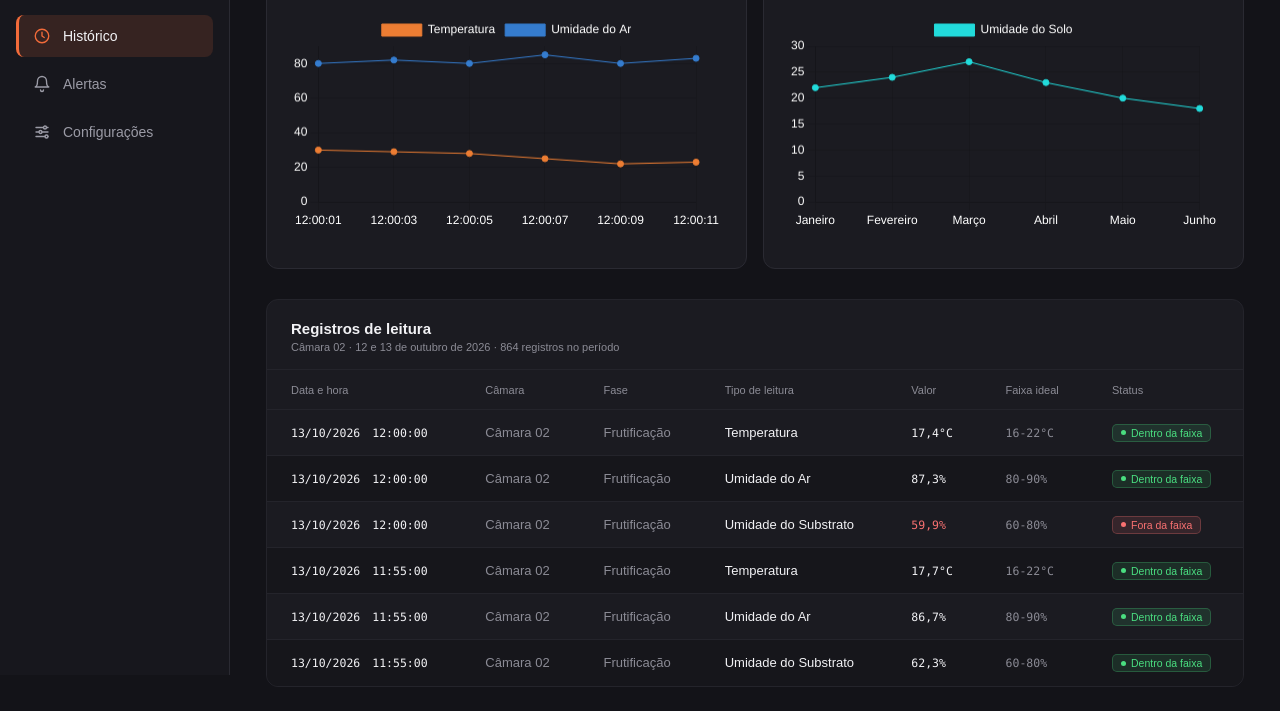
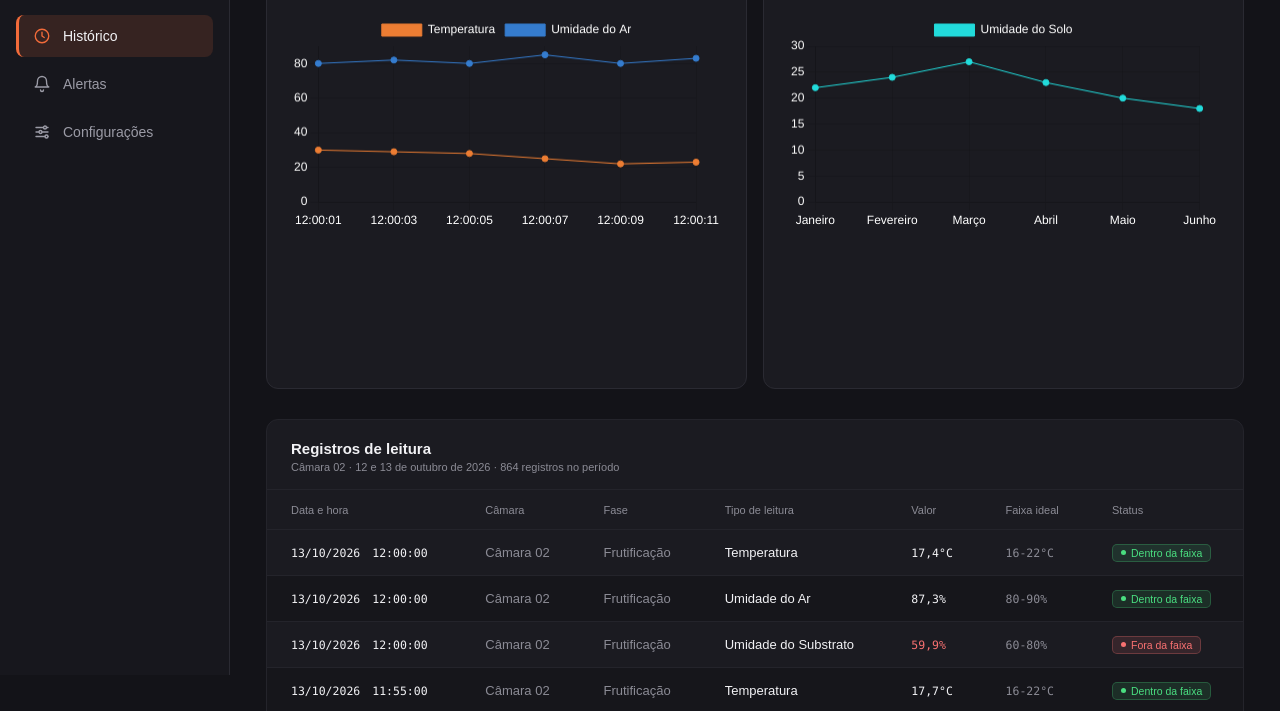
Before and after one commit to 1S-Cog-Solutions/Monitoramento-de-Umidade-do-Substrato-e-do-Ar, a plain HTML site: page Entregável - Grupo/pages/historico.html in a window 1280 px wide. Shown: the part 125-836 px from the top of the page. Drawn offline with nearby package versions, Linux system fonts and the light colour scheme.

Commit message:
Correção de quebra de dashboard

```diff
--- a/Entregável - Grupo/css/dashboard.css
+++ b/Entregável - Grupo/css/dashboard.css
@@ -205,7 +205,7 @@ body {
 .chart-container {
     position: relative;
     width: 100%;
-    height: 230px;
+    height: 350px;
 }
 
 #lineChart,
```
